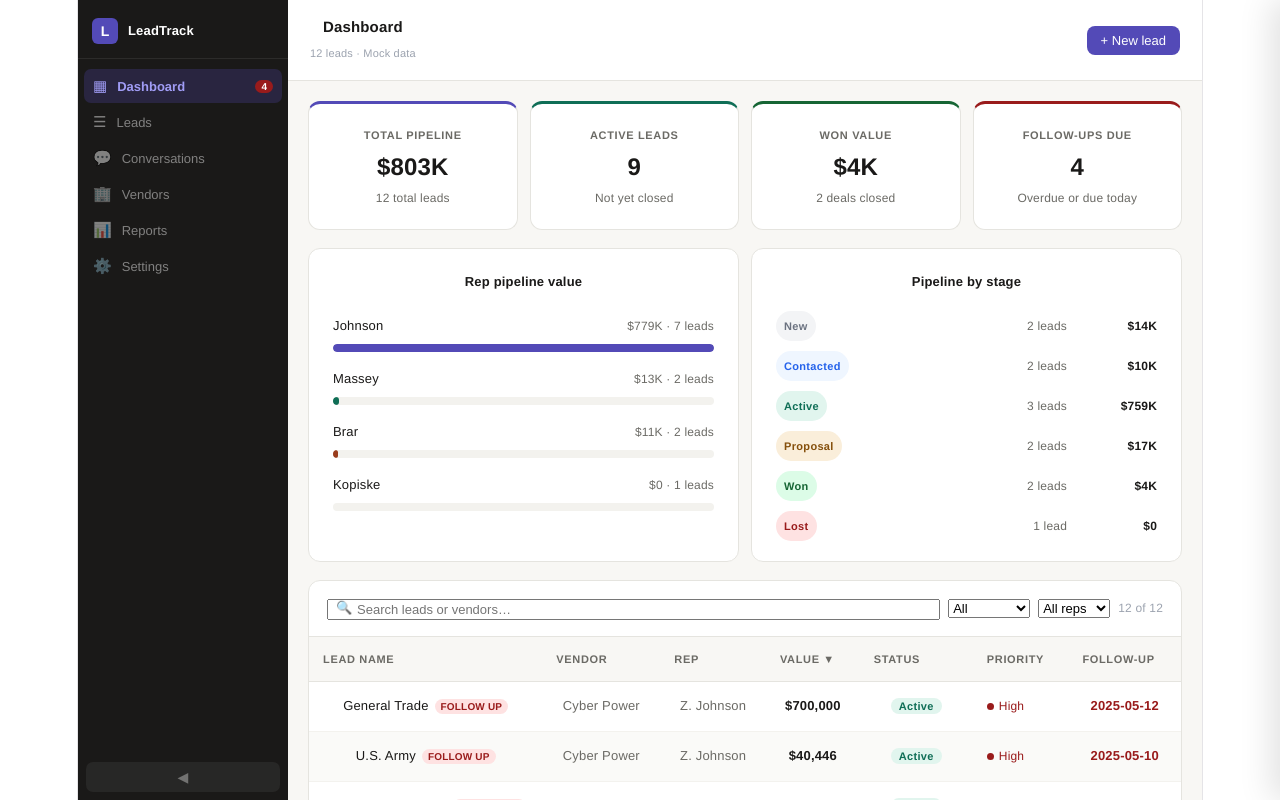
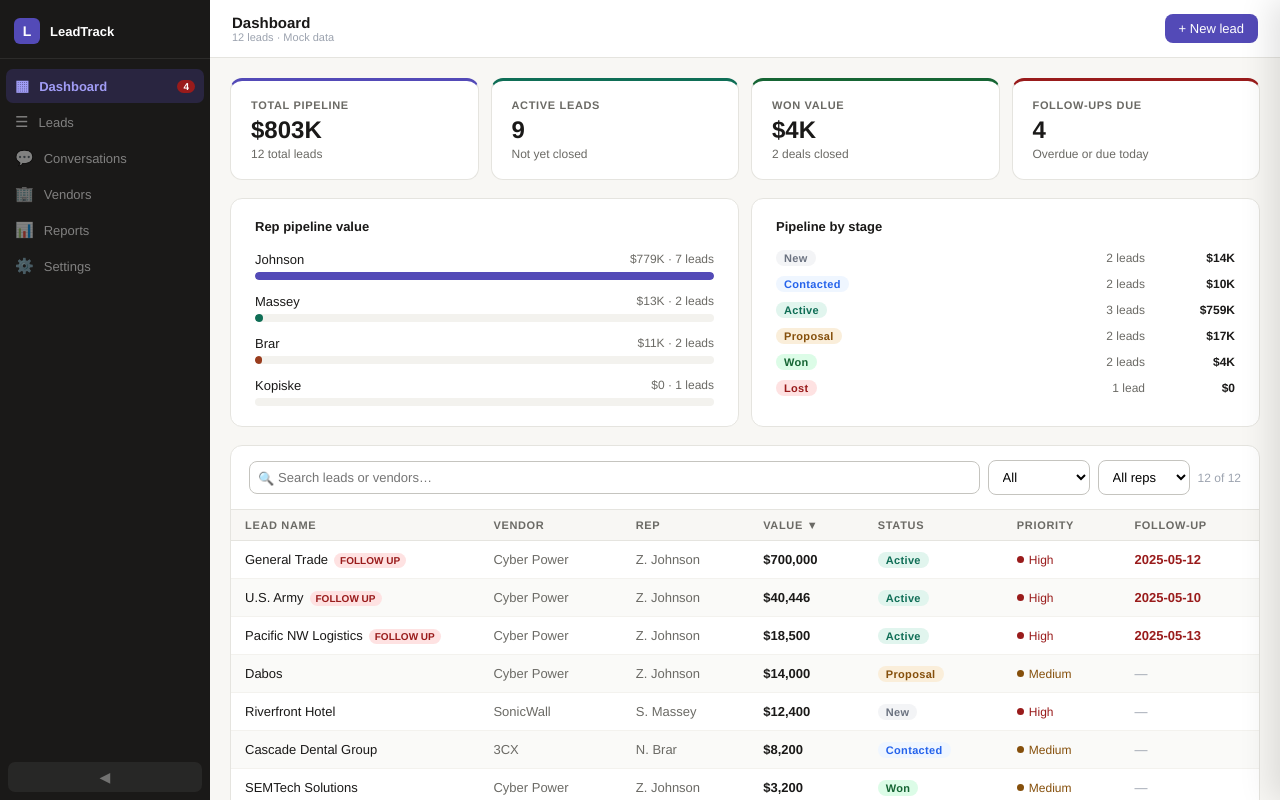
Before and after one commit to NGS-USA/LeadMe, a React (Vite) app: page / in a window 1280 px wide. Built offline with nearby package versions, Linux system fonts and the light colour scheme.

Commit message:
v0.2.01 — remove Vite boilerplate CSS constraining root width

```diff
--- a/src/index.css
+++ b/src/index.css
@@ -1,111 +1,29 @@
-:root {
-  --text: #6b6375;
-  --text-h: #08060d;
-  --bg: #fff;
-  --border: #e5e4e7;
-  --code-bg: #f4f3ec;
-  --accent: #aa3bff;
-  --accent-bg: rgba(170, 59, 255, 0.1);
-  --accent-border: rgba(170, 59, 255, 0.5);
-  --social-bg: rgba(244, 243, 236, 0.5);
-  --shadow:
-    rgba(0, 0, 0, 0.1) 0 10px 15px -3px, rgba(0, 0, 0, 0.05) 0 4px 6px -2px;
-
-  --sans: system-ui, 'Segoe UI', Roboto, sans-serif;
-  --heading: system-ui, 'Segoe UI', Roboto, sans-serif;
-  --mono: ui-monospace, Consolas, monospace;
-
-  font: 18px/145% var(--sans);
-  letter-spacing: 0.18px;
-  color-scheme: light dark;
-  color: var(--text);
-  background: var(--bg);
-  font-synthesis: none;
-  text-rendering: optimizeLegibility;
-  -webkit-font-smoothing: antialiased;
-  -moz-osx-font-smoothing: grayscale;
-
-  @media (max-width: 1024px) {
-    font-size: 16px;
-  }
+*, *::before, *::after {
+  box-sizing: border-box;
+  margin: 0;
+  padding: 0;
 }
 
-@media (prefers-color-scheme: dark) {
-  :root {
-    --text: #9ca3af;
-    --text-h: #f3f4f6;
-    --bg: #16171d;
-    --border: #2e303a;
-    --code-bg: #1f2028;
-    --accent: #c084fc;
-    --accent-bg: rgba(192, 132, 252, 0.15);
-    --accent-border: rgba(192, 132, 252, 0.5);
-    --social-bg: rgba(47, 48, 58, 0.5);
-    --shadow:
-      rgba(0, 0, 0, 0.4) 0 10px 15px -3px, rgba(0, 0, 0, 0.25) 0 4px 6px -2px;
-  }
-
-  #social .button-icon {
-    filter: invert(1) brightness(2);
-  }
+html, body, #root {
+  width: 100%;
+  height: 100%;
+  overflow: hidden;
 }
 
 body {
-  margin: 0;
+  -webkit-font-smoothing: antialiased;
+  -moz-osx-font-smoothing: grayscale;
 }
 
-#root {
-  width: 1126px;
-  max-width: 100%;
-  margin: 0 auto;
-  text-align: center;
-  border-inline: 1px solid var(--border);
-  min-height: 100svh;
-  display: flex;
-  flex-direction: column;
-  box-sizing: border-box;
+input, select, textarea, button {
+  font-family: inherit;
 }
 
-h1,
-h2 {
-  font-family: var(--heading);
-  font-weight: 500;
-  color: var(--text-h);
+input, select, textarea {
+  padding: 8px 10px;
+  border-radius: 8px;
+  border: 1px solid #C5C4BF;
+  font-size: 13px;
+  outline: none;
+  background: #fff;
 }
-
-h1 {
-  font-size: 56px;
-  letter-spacing: -1.68px;
-  margin: 32px 0;
-  @media (max-width: 1024px) {
-    font-size: 36px;
-    margin: 20px 0;
-  }
-}
-h2 {
-  font-size: 24px;
-  line-height: 118%;
-  letter-spacing: -0.24px;
-  margin: 0 0 8px;
-  @media (max-width: 1024px) {
-    font-size: 20px;
-  }
-}
-p {
-  margin: 0;
-}
-
-code,
-.counter {
-  font-family: var(--mono);
-  display: inline-flex;
-  border-radius: 4px;
-  color: var(--text-h);
-}
-
-code {
-  font-size: 15px;
-  line-height: 135%;
-  padding: 4px 8px;
-  background: var(--code-bg);
-}
```
